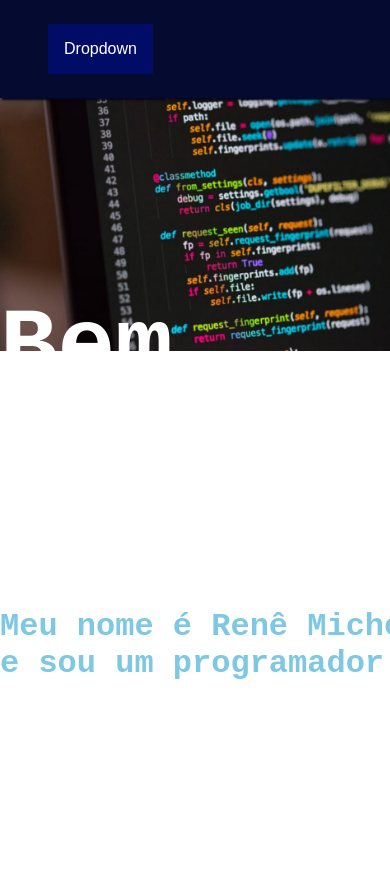
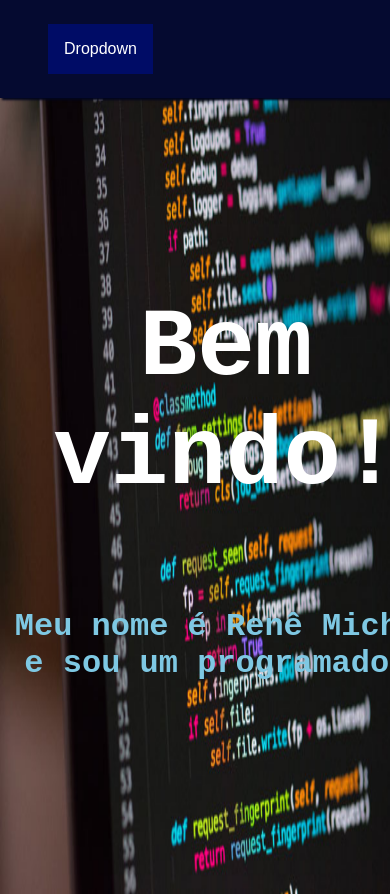
Before and after one commit to Rene-Michel99/MeuPortf-lio, a plain HTML site: page index.html in a window 390 px wide. Shown: the top 894 px of the page. Drawn offline with Linux system fonts and the light colour scheme.

Commit message:
correcao do welcome section quando resized

```diff
--- a/src/css/style.css
+++ b/src/css/style.css
@@ -330,4 +330,17 @@ body{
 		grid-template-rows: auto auto auto auto auto auto;
 		gap: 8px;
 	}
+	#welcome-section{
+		display: flex;
+		flex-direction: column;
+		justify-content: center;
+		align-items: center;
+		text-align: center;
+		margin-top:50px;
+		height:100vh;
+		background-image: url("../icons/back.png");
+		background-size: 100% 100%;
+		background-repeat: no-repeat;
+		padding:0px;
+	}
 }
```
